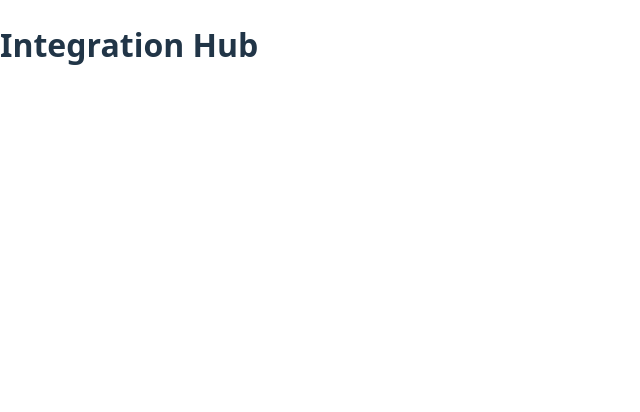
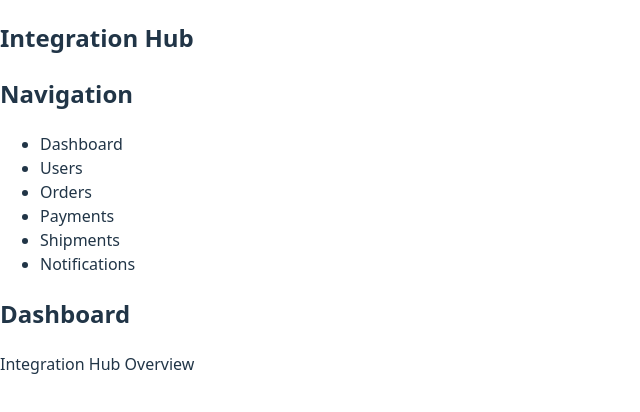
Before and after one commit to kwooby/integration-hub, a React app in the folder frontend/: page / in a window 1280 px wide. Shown: the top 412 px of the page, without its empty margins (0-640 px from the left). Built offline with nearby package versions, Linux system fonts and the light colour scheme; the HTML template or start-up script is replaced by a standard one.

Commit message:
Create initial React application structure

```diff
--- a/frontend/src/App.jsx
+++ b/frontend/src/App.jsx
@@ -1,8 +1,14 @@
-import './App.css'
+import Navbar from './components/Navbar.jsx'
+import Sidebar from './components/Sidebar.jsx'
+import MainContent from './components/MainContent.jsx'
 
 function App() {
   return (
-    <h1>Integration Hub</h1>
+    <>
+      <Navbar />
+      <Sidebar />
+      <MainContent />
+    </>
   )
 }
 
--- /dev/null
+++ b/frontend/src/components/MainContent.jsx
@@ -0,0 +1,11 @@
+import Dashboard  from "../pages/Dashboard"
+
+function MainContent() {
+    return (
+        <main>
+            <Dashboard />
+        </main>
+    )
+}
+
+export default MainContent
--- /dev/null
+++ b/frontend/src/components/navbar.jsx
@@ -0,0 +1,9 @@
+function Navbar() {
+    return (
+        <nav>
+            <h1>Integration Hub</h1>
+        </nav>
+    )
+}
+
+export default Navbar
--- /dev/null
+++ b/frontend/src/components/sidebar.jsx
@@ -0,0 +1,20 @@
+function Sidebar() {
+    return (
+        <aside>
+            <h2>Navigation</h2>
+
+            <nav>
+                <ul>
+                    <li>Dashboard</li>
+                    <li>Users</li>
+                    <li>Orders</li>
+                    <li>Payments</li>
+                    <li>Shipments</li>
+                    <li>Notifications</li>
+                </ul>
+            </nav>
+        </aside>
+    )
+}
+
+export default Sidebar
--- /dev/null
+++ b/frontend/src/pages/Dashboard.jsx
@@ -0,0 +1,10 @@
+function Dashboard() {
+    return (
+        <div>
+            <h2>Dashboard</h2>
+            <p>Integration Hub Overview</p>
+        </div>
+    )
+}
+
+export default Dashboard
```
Also changed, not shown: 1 other file (tests, documents, lock files or other folders).
